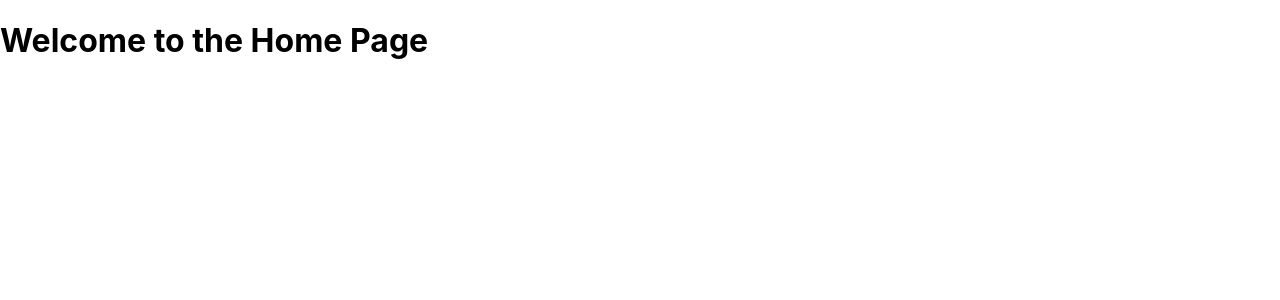
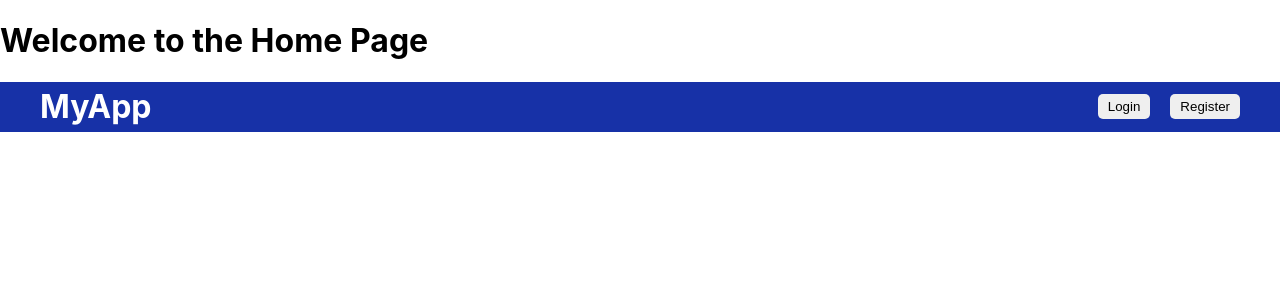
Before and after one commit to Fahim-Rahaman/Hotel-Booking-Site, a React (Create React App) app in the folder frontend/: page / in a window 1280 px wide. Shown: the top 300 px of the page. Built offline with nearby package versions, Linux system fonts and the light colour scheme.

Commit message:
'navbar'

```diff
--- /dev/null
+++ b/frontend/src/components/navbar/Navbar.jsx
@@ -0,0 +1,20 @@
+import React from 'react'
+import './navbar.css'
+
+const Navbar = () => {
+  return (
+    <div>
+      <div className="navbar">
+        <div className="navContainer">
+            <h1 className="logo">MyApp</h1>
+            <div className="navItems">
+                <button className="navButton">Login</button>
+                <button className="navButton">Register</button>
+            </div>
+        </div>
+      </div>
+    </div>
+  )
+}
+
+export default Navbar
--- /dev/null
+++ b/frontend/src/components/navbar/navbar.css
@@ -0,0 +1,23 @@
+.navbar{
+    height: 50px;
+    background-color: rgb(23, 49, 167);
+    display: flex;
+    justify-content: center
+}
+
+.navContainer{
+    width: 100%;
+    max-width: 1200px;
+    color: white;
+    display: flex;
+    justify-content: space-between;
+    align-items: center;
+}
+.navButton
+{
+    padding: 5px 10px;
+    margin-left: 20px;
+    cursor: pointer;
+    border: none;
+    border-radius: 5px;
+}
--- a/frontend/src/pages/home/Home.jsx
+++ b/frontend/src/pages/home/Home.jsx
@@ -1,8 +1,10 @@
 import React from 'react'
+import Navbar from '../../components/navbar/Navbar'
 const Home = () => {
   return (
     <div>
       <h1>Welcome to the Home Page</h1>
+      <Navbar />
     </div>
   )
 }
```
